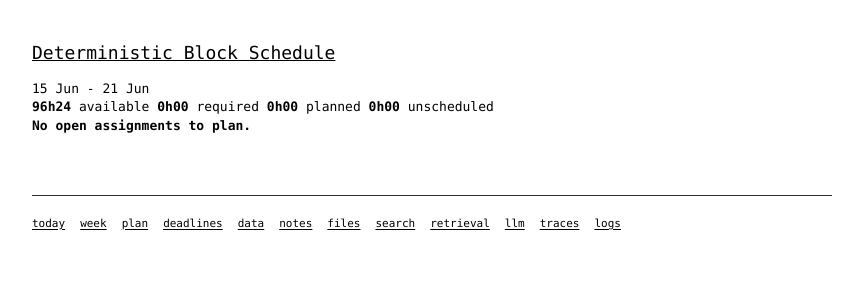
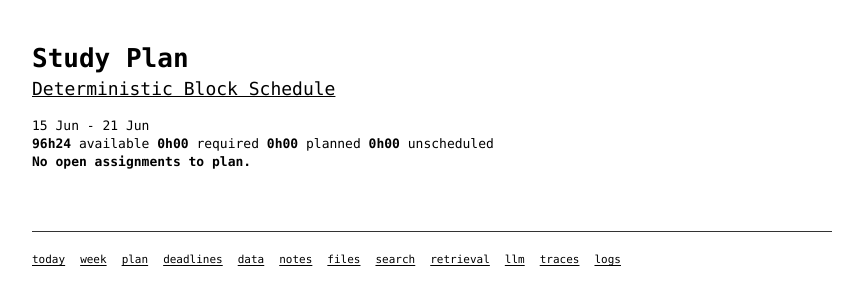
Before and after one commit to NathanLCR/atenas, a FastAPI app: page /dashboard/plan in a window 1280 px wide. Shown: the top 305 px of the page, without its empty margins (208-1071 px from the left). Run offline with FastAPI, Linux system fonts and the light colour scheme; data that the repository does not hold is empty.

Commit message:
Add headings for deadlines and study plan pages

```diff
--- a/app/templates/deadlines.html
+++ b/app/templates/deadlines.html
@@ -3,6 +3,7 @@
 {% block page_title %}Deadlines{% endblock %}
 
 {% block main %}
+<h1>Deadlines</h1>
 {% if assignments %}
 <div class="section">
   <table>
--- a/app/templates/plan.html
+++ b/app/templates/plan.html
@@ -3,6 +3,7 @@
 {% block page_title %}Study Plan{% endblock %}
 
 {% block main %}
+<h1>Study Plan</h1>
 <section class="panel">
   <div class="panel-header panel-header--large">
     <div>
```
